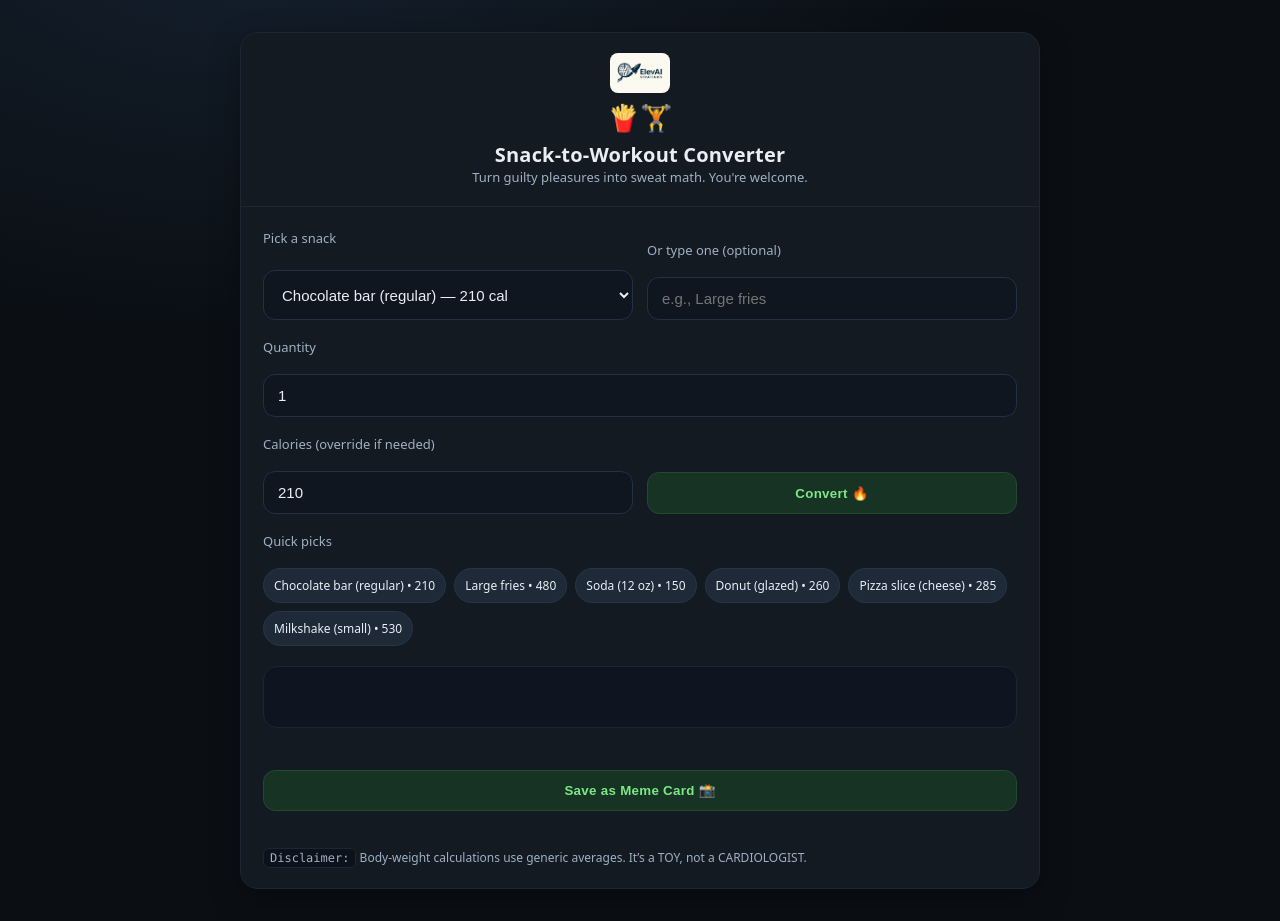
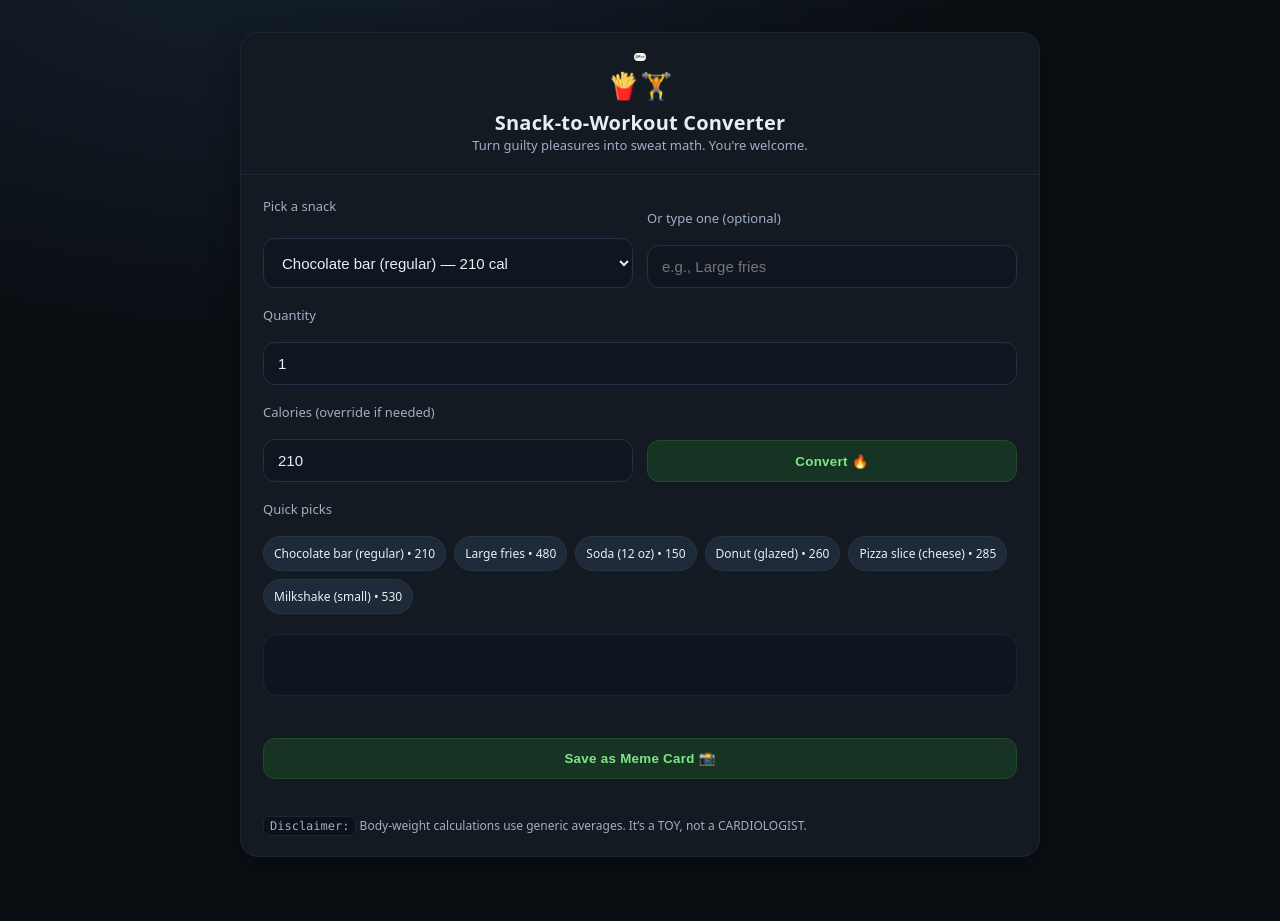
Before and after one commit to elevaistrategies/Snack-to-WorkOut-Converter, a plain HTML site: page index.html in a window 1280 px wide. After the commit the page ends 889 px from the top, so only its background shows below. Drawn offline with nearby package versions, Linux system fonts and the light colour scheme.

Commit message:
Update index.html

```diff
--- a/index.html
+++ b/index.html
@@ -97,7 +97,7 @@ label[for="snackText"] {
 }
 
     .logo {
-  height: 40px;       /* size it */
+  height: 8px;       /* size it */
   width: auto;        /* keep proportions */
   border-radius: 8px; /* optional: rounded corners */
 }
```
